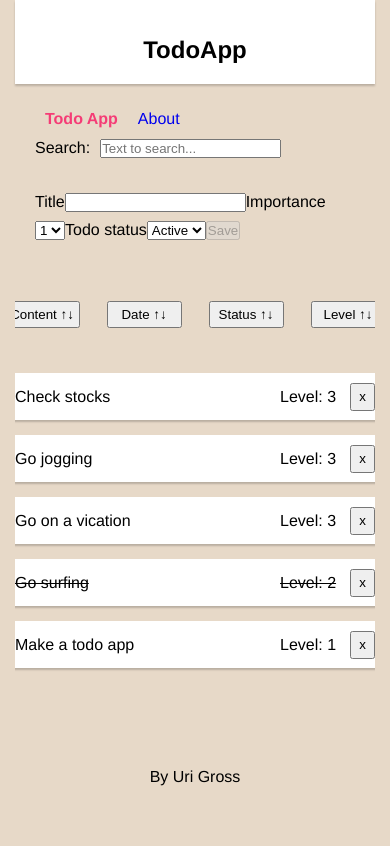
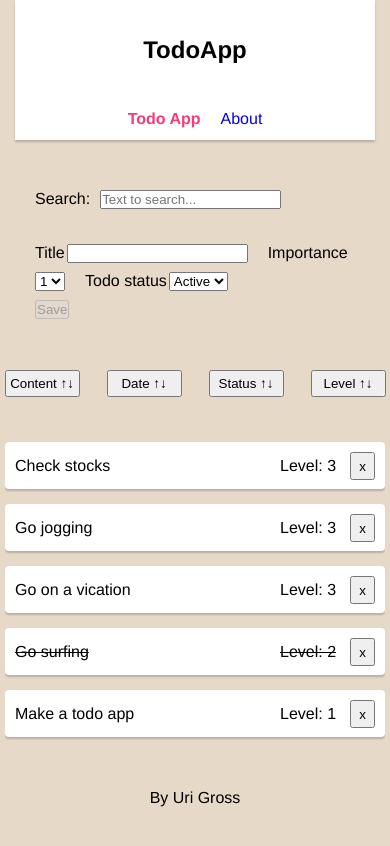
Before and after one commit to urigross/TodoApp., an Angular app: page /#/ in a window 390 px wide. Shown: the top 846 px of the page. Built offline with nearby package versions, Linux system fonts and the light colour scheme.

Commit message:
Fixed responsive issues to all mobile and ipads

```diff
--- a/src/app/cmps/footer/footer.component.scss
+++ b/src/app/cmps/footer/footer.component.scss
@@ -1,5 +1,23 @@
-.footer{
-    height: 10vh;
-    p{
-        text-align: center;    }
+@media (max-width: 3000px) {
+    .footer {
+        height: 64px;
+        line-height: 40px;
+    }
 }
+
+@media (max-width: 1300px) {
+    .footer {
+        height: 90px;
+        line-height: 90px;
+        vertical-align: middle;
+        p {
+            text-align: center;
+        }
+    }
+}
+@media (max-width: 600px) {
+    .footer {
+        height: 30px;
+        line-height: 30px;
+    }
+}
--- a/src/app/cmps/header/header.component.scss
+++ b/src/app/cmps/header/header.component.scss
@@ -1,46 +1,92 @@
-@media (max-width: 3000px){
-  .header{
-    height: 10vh;
+    @media (max-width: 3000px) {
+        .header {
+            height: 140px;
             background-color: #fff;
             border-color: #f1f6ed;
             box-shadow: 0 2px 2px rgb(0 0 0 / 20%);
             margin-bottom: 50px;
             width: 1045px;
-      h1{
+            h1 {
                 text-align: center;
                 height: 100px;
                 line-height: 100px;
             }
         }
-
         nav {
             padding: 10px;
             display: flex;
             grid-gap: 20px;
-      & > .active {
+            &>.active {
                 color: #f53c76;
                 font-weight: bold;
             }
         }
     }
 
-@media (max-width: 1300px){
-  .header{
+    @media (max-width: 1300px) {
+        .header {
             width: 860px;
         }
     }
 
-
-@media (max-width: 960px){
-  .header{
+    @media (max-width: 960px) {
+        .header {
             width: 558px;
         }
     }
 
+    @media (max-width:615px) {
+        .header {
+            width: 450px;
+        }
+    }
 
-@media (max-width:615px) {
+    @media (max-width:500px) {
+        .header {
+            width: 380px;
+        }
+    }
+
+    @media (max-width:400px) {
+        .header {
+            width: 100%;
+            //  width: 360px;
+        }
+        nav {
+            justify-content: center;
+        }
+    }
+
+    @media (max-width:385px) {
       .header{
-    width: 450px;
+        height: 80px;
+        margin-bottom: 32px;
+        h1 {
+            height: 48px;
+            line-height: unset;
+            padding: 14px;
+        }
+      }
+    }
+
+    @media (max-width:360px) {
+        .header {
+            height: 100px;
+            h1 {
+                height: 50px;
+                margin-bottom: 20px;
+            }
+        }
+    }
+
+    @media only screen and (max-width: 420px) and (max-height: 740px)  {
+        .header{
+            height: 90px;
+            h1{
+                text-align: center;
+                height: 50px;
+                line-height: 50px;
+            }
         }
 
     }
--- a/src/app/cmps/todo-edit/todo-edit.component.html
+++ b/src/app/cmps/todo-edit/todo-edit.component.html
@@ -13,7 +13,9 @@
             <option [ngValue]="true">Done</option>
             <option [ngValue]="false">Active</option>
         </select>
-        <button  [disabled]="!f.valid">Save</button>
+        <div class="save-btn">
+            <button  [disabled]="!f.valid">Save</button>
+        </div>
 </form>
 <ng-template #loader>
     <h2>Loading..</h2>
--- a/src/app/cmps/todo-edit/todo-edit.component.scss
+++ b/src/app/cmps/todo-edit/todo-edit.component.scss
@@ -1,11 +1,44 @@
+@media(max-width:3000px){
     form {
         margin-bottom: 56.5px;
         font-size: 16px;
         line-height: 28px;
     }
-
     small{
         color: red;
         font-size: 16px;
         padding: 12px;
     }
+}
+
+@media(max-width:768px){
+    form > label{
+        margin-right: 2px;
+    }
+    form > input, form > select {
+        margin-right: 20px;
+    }
+}
+
+@media(max-width:385px){
+    form{
+        line-height: 40px;
+        margin-bottom: 0;
+        input{
+            width: 255px;
+        }
+        .save-btn{
+            margin-top: 10px;
+            display: flex;
+            justify-content: center;
+            button{
+            }
+        }
+    }
+    form > label{
+        margin-right: 10px;
+    }
+    form > input, form > select {
+        margin-right: 20px;
+    }
+}
--- a/src/app/cmps/todo-filter/todo-filter.component.scss
+++ b/src/app/cmps/todo-filter/todo-filter.component.scss
@@ -4,3 +4,9 @@ form{
 label{
     margin-right: 10px;
 }
+
+@media (max-width:385px){
+    form{
+        margin-bottom: 8px;
+    }
+}
--- a/src/app/cmps/todo-list/todo-list.component.scss
+++ b/src/app/cmps/todo-list/todo-list.component.scss
@@ -0,0 +1,24 @@
+@media (max-width: 3000px){
+    .todo-list{
+        height: 500px;
+        overflow: auto;
+    }
+}
+
+@media (max-width: 1300px){
+    .todo-list{
+        height: 400px;
+    }
+}
+
+@media (max-width: 600px){
+    .todo-list{
+        height: 320px;
+    }
+}
+
+@media (max-width: 385px){
+    .todo-list{
+        width: 385px;
+    }
+}
--- a/src/app/cmps/todo-preview/todo-preview.component.scss
+++ b/src/app/cmps/todo-preview/todo-preview.component.scss
@@ -120,6 +120,16 @@
 }
 
 
-@media (max-width:400px) {
-
+@media (max-width: 385px){
+    .todo-preview-container {
+    .preview-ctr{
+        margin-left: auto;
+        margin-right: auto;
+        width: 360px;
+        justify-content: center;
+        .todo-preview{
+            gap:15px;
+        }
+    }
 }
+}
--- a/src/app/pages/todo/todo.component.scss
+++ b/src/app/pages/todo/todo.component.scss
@@ -1,11 +1,9 @@
 @media (max-width: 3000px) {
     .todo-app-container {
-        height: 74.5vh;
+        margin-bottom: 36px;
         display: flex;
         flex-direction: column;
         align-items: center;
-        margin-top: 55px;
-        overflow: auto;
         input {
             margin-bottom: 30px;
         }
@@ -41,6 +39,7 @@
 @media (max-width: 1300px) {
     .todo-app-container {
         .upper-section {
+            height: 180px;
             padding-left: 0px;
         }
         .content-btn {
@@ -63,13 +62,12 @@
 @media (max-width: 900px) {
     .todo-app-container {
         .sort-btn-container {
-            gap:37px;
-
+            gap: 37px;
             button {
                 min-width: 120px;
                 min-width: 92px;
             }
-            button:not(:last-child){
+            button:not(:last-child) {
                 margin-right: 27px;
             }
         }
@@ -93,3 +91,23 @@
         }
     }
 }
+
+@media only screen and (max-width: 420px) and (max-height: 740px){
+    .todo-app-container {
+    .upper-section{
+        height: 148px;
+    }
+}
+}
+
+@media (max-width: 385px) {
+    .todo-app-container {
+        height: 630px;
+        margin-bottom: 0;
+        .sort-btn-container{
+            button:not(:last-child){
+                margin-right: 18px;
+            }
+        }
+    }
+}
--- a/src/styles.scss
+++ b/src/styles.scss
@@ -55,3 +55,9 @@
     max-width: 360px;
   }
 }
+
+@media (max-width: 385px){
+  .max-width {
+    max-width: 375px;
+  }
+}
```
Lines whose indentation alone changed are shown as unchanged.
